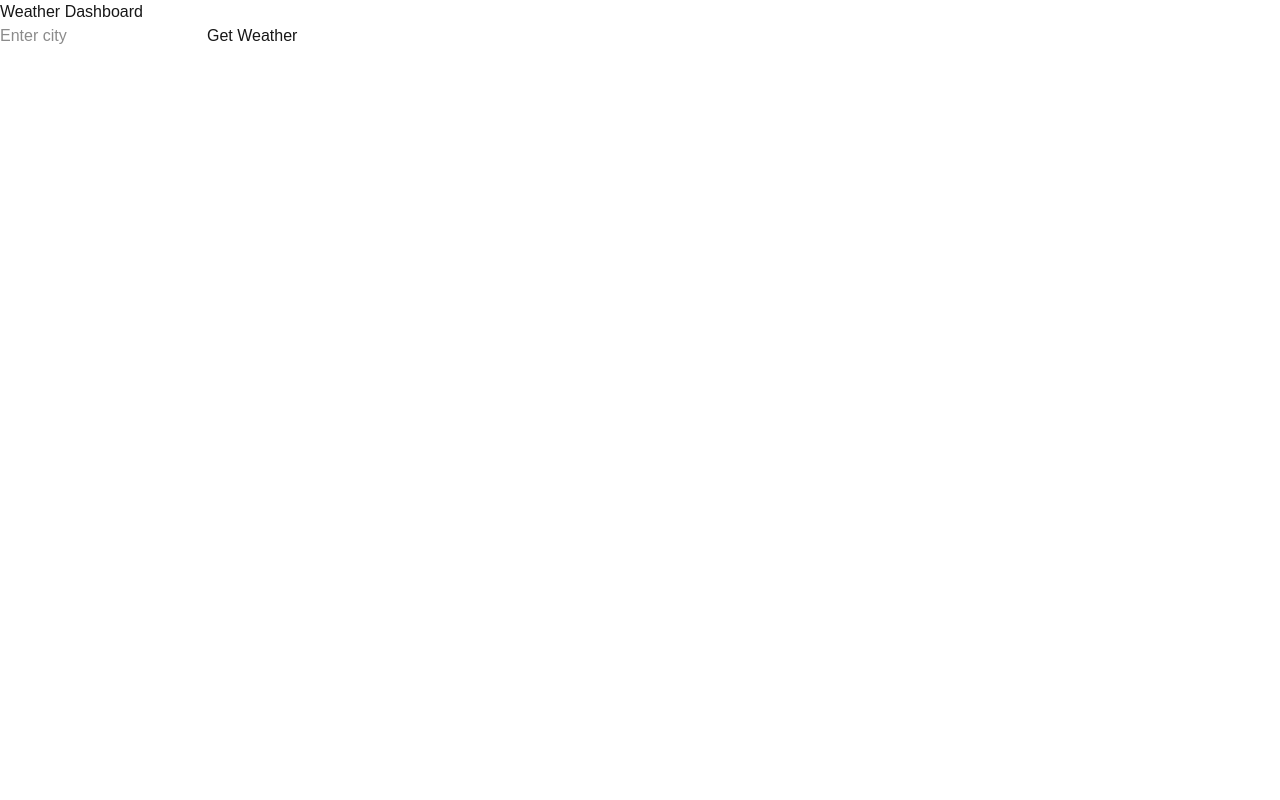
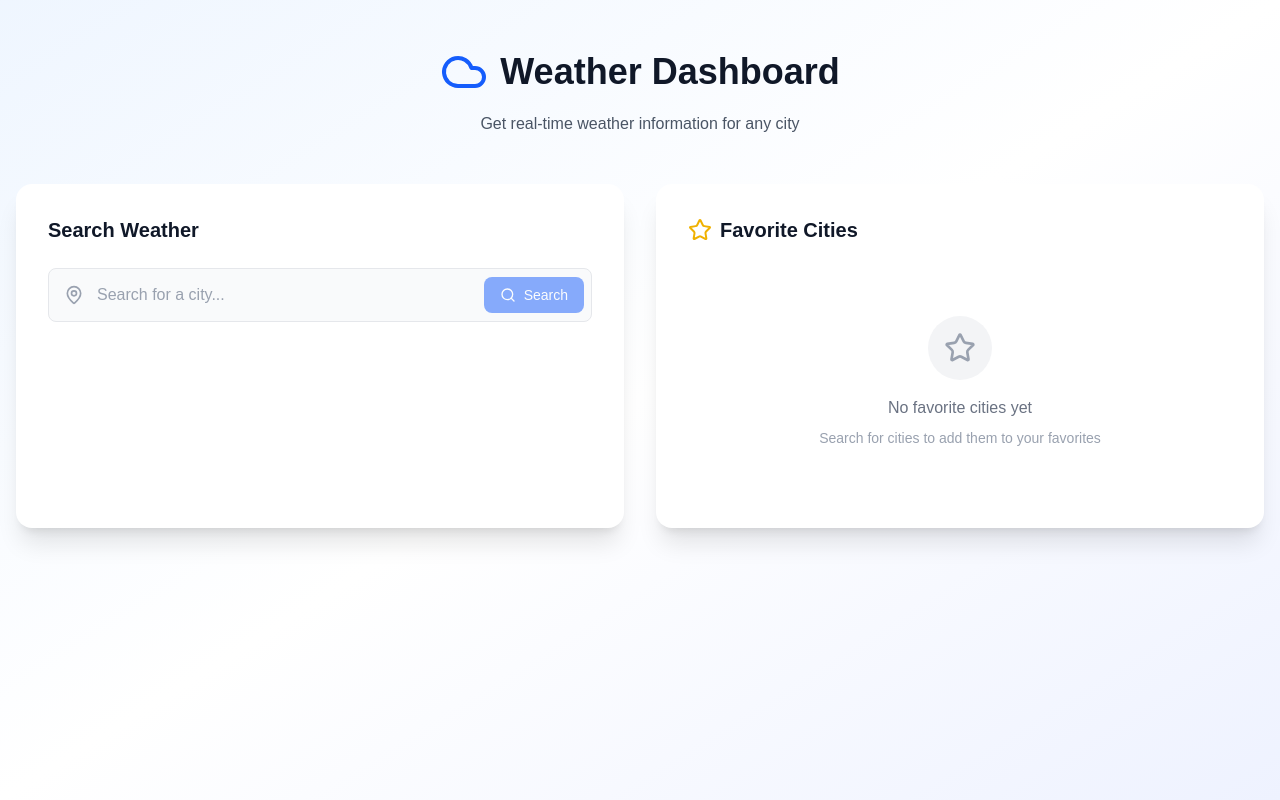
Before and after one commit to JensM200404/weather-app, a Next.js app: page / in a window 1280 px wide. Built offline with nearby package versions, Linux system fonts and the light colour scheme; no server answers.

Commit message:
updated ui

```diff
--- a/package.json
+++ b/package.json
@@ -12,20 +12,22 @@
     "axios": "^1.12.2",
     "dotenv": "^17.2.3",
     "express": "^5.1.0",
+    "lucide-react": "^0.545.0",
     "next": "15.5.4",
+    "postcss": "^8.5.6",
     "react": "19.1.0",
     "react-dom": "19.1.0",
     "react-icons": "^5.5.0"
   },
   "devDependencies": {
     "@eslint/eslintrc": "^3",
-    "@tailwindcss/postcss": "^4",
+    "@tailwindcss/postcss": "^4.1.14",
     "@types/node": "^20",
     "@types/react": "^19",
     "@types/react-dom": "^19",
     "eslint": "^9",
     "eslint-config-next": "15.5.4",
-    "tailwindcss": "^4",
+    "tailwindcss": "^4.1.14",
     "typescript": "^5"
   }
 }
--- a/src/app/page.tsx
+++ b/src/app/page.tsx
@@ -1,17 +1,47 @@
-'use client'
+
+'use client';
 
 import { useState } from 'react';
+import { Cloud, Star} from 'lucide-react';
 import CitySelector from '../components/CitySelector';
 import WeatherCard from '../components/WeatherCard';
 
-export default function Home() {
+export default function Dashboard() {
   const [weatherData, setWeatherData] = useState(null);
 
   return (
-    <div>
-      <h1>Weather Dashboard</h1>
-      <CitySelector setWeatherData={setWeatherData} />
-      {weatherData && <WeatherCard weather={weatherData} />}
-    </div>
+    <main className="min-h-screen bg-gradient-to-br from-blue-50 via-white to-indigo-50">
+      <div className="max-w-7xl mx-auto px-4 py-12">
+        <div className="text-center mb-12">
+          <div className="inline-flex items-center gap-3 mb-4">
+            <Cloud className="w-12 h-12 text-blue-600" />
+            <h1 className="text-4xl font-bold text-gray-900">Weather Dashboard</h1>
+          </div>
+          <p className="text-gray-600">Get real-time weather information for any city</p>
+        </div>
+
+        <div className="grid grid-cols-1 lg:grid-cols-2 gap-8">
+          <div className="bg-white rounded-2xl shadow-xl p-8">
+            <h2 className="text-xl font-semibold text-gray-900 mb-6">Search Weather</h2>
+            <CitySelector setWeatherData={setWeatherData} />
+            {weatherData && <WeatherCard weather={weatherData} />}
+          </div>
+
+          <div className="bg-white rounded-2xl shadow-xl p-8">
+            <div className="flex items-center gap-2 mb-6">
+              <Star className="w-6 h-6 text-yellow-500" />
+              <h2 className="text-xl font-semibold text-gray-900">Favorite Cities</h2>
+            </div>
+            <div className="text-center py-12">
+              <div className="inline-flex items-center justify-center w-16 h-16 bg-gray-100 rounded-full mb-4">
+                <Star className="w-8 h-8 text-gray-400" />
+              </div>
+              <p className="text-gray-500">No favorite cities yet</p>
+              <p className="text-sm text-gray-400 mt-2">Search for cities to add them to your favorites</p>
+            </div>
+          </div>
+        </div>
+      </div>
+    </main>
   );
 }
--- a/src/components/CitySelector.js
+++ b/src/components/CitySelector.js
@@ -1,30 +1,44 @@
-import { useState } from 'react';
-import { fetchWeatherByCity } from '../pages/api/weather';
+import { useState } from "react";
+import axios from "axios";
+import { Search, MapPin } from "lucide-react";
 
 export default function CitySelector({ setWeatherData }) {
-  const [city, setCity] = useState('');
+  const [city, setCity] = useState("");
 
   const handleCityChange = async (e) => {
     e.preventDefault();
     try {
-      const data = await fetchWeatherByCity(city);
-      setWeatherData(data);
+      const response = await axios.get(
+        `http://localhost:5001/weather?city=${city}`
+      );
+      setWeatherData(response.data);
     } catch (error) {
       console.error('Error fetching weather data:', error);
     }
   };
 
   return (
-    <div>
-      <form onSubmit={handleCityChange}>
+    <div className="w-full">
+      <div className="relative">
         <input
+          className="w-full bg-gray-50 placeholder:text-gray-400 text-gray-900 text-base border border-gray-200 rounded-lg pl-12 pr-4 py-3.5 transition-all duration-200 focus:outline-none focus:ring-2 focus:ring-blue-500 focus:border-transparent hover:border-gray-300"
           type="text"
-          placeholder="Enter city"
+          placeholder="Search for a city..."
           value={city}
           onChange={(e) => setCity(e.target.value)}
+          onKeyPress={(e) => e.key === "Enter" && handleCityChange(e)}
         />
-        <button type="submit">Get Weather</button>
-      </form>
+        <MapPin className="absolute left-4 top-1/2 transform -translate-y-1/2 w-5 h-5 text-gray-400" />
+        <button
+          className="absolute right-2 top-1/2 transform -translate-y-1/2 flex items-center gap-2 rounded-lg bg-blue-600 py-2 px-4 text-sm font-medium text-white transition-all duration-200 hover:bg-blue-700 focus:outline-none focus:ring-2 focus:ring-blue-500 focus:ring-offset-2 active:scale-95 disabled:opacity-50 disabled:cursor-not-allowed"
+          type="button"
+          onClick={handleCityChange}
+          disabled={!city.trim()}
+        >
+          <Search className="w-4 h-4" />
+          <span className="hidden sm:inline">Search</span>
+        </button>
+      </div>
     </div>
   );
 }
--- a/src/components/WeatherCard.js
+++ b/src/components/WeatherCard.js
@@ -1,15 +1,66 @@
+import { Droplets, Wind, Thermometer } from "lucide-react";
+
 export default function WeatherCard({ weather }) {
-  if (!weather) return <p>Loading...</p>;
+  if (!weather) return null;
 
-  const { main, weather: weatherDetails, wind } = weather;
+  const {
+    name,
+    main: { temp, humidity, feels_like },
+    weather: weatherDetails,
+    wind: { speed },
+  } = weather;
+
+  const description = weatherDetails[0]?.description || "";
+  const iconCode = weatherDetails[0]?.icon || "01d";
+  const iconUrl = `http://openweathermap.org/img/wn/${iconCode}@2x.png`;
 
   return (
-    <div>
-      <h3>{weather.name}</h3>
-      <p>{weatherDetails[0].description}</p>
-      <p>Temperature: {main.temp}°C</p>
-      <p>Humidity: {main.humidity}%</p>
-      <p>Wind Speed: {wind.speed} m/s</p>
+    <div className="mt-6 bg-gradient-to-br from-blue-50 to-indigo-50 rounded-xl p-6 border border-blue-100">
+      <div className="flex items-center justify-between mb-4">
+        <div>
+          <h3 className="text-2xl font-bold text-gray-900">{name}</h3>
+          <p className="text-sm text-gray-600 capitalize mt-1">{description}</p>
+        </div>
+        <img src={iconUrl} alt={description} className="w-20 h-20" />
+      </div>
+
+      <div className="text-5xl font-bold text-gray-900 mb-6">
+        {Math.round(temp)}°C
+      </div>
+
+      <div className="grid grid-cols-3 gap-4">
+        <div className="bg-white rounded-lg p-3 shadow-sm">
+          <div className="flex items-center gap-2 text-blue-600 mb-1">
+            <Thermometer className="w-4 h-4" />
+            <span className="text-xs font-medium text-gray-600">
+              Feels Like
+            </span>
+          </div>
+          <span className="text-lg font-semibold text-gray-900">
+            {Math.round(feels_like)}°C
+          </span>
+        </div>
+
+        <div className="bg-white rounded-lg p-3 shadow-sm">
+          <div className="flex items-center gap-2 text-blue-600 mb-1">
+            <Droplets className="w-4 h-4" />
+            <span className="text-xs font-medium text-gray-600">Humidity</span>
+          </div>
+          <span className="text-lg font-semibold text-gray-900">
+            {Math.round(humidity)}%
+          </span>
+        </div>
+
+        <div className="bg-white rounded-lg p-3 shadow-sm">
+          <div className="flex items-center gap-2 text-blue-600 mb-1">
+            <Wind className="w-4 h-4" />
+            <span className="text-xs font-medium text-gray-600">Wind</span>
+          </div>
+          <span className="text-lg font-semibold text-gray-900">
+            {speed.toFixed(1)} m/s
+          </span>
+        </div>
+      </div>
     </div>
   );
 }
```
Also changed, not shown: 1 other file (tests, documents, lock files or other folders).
